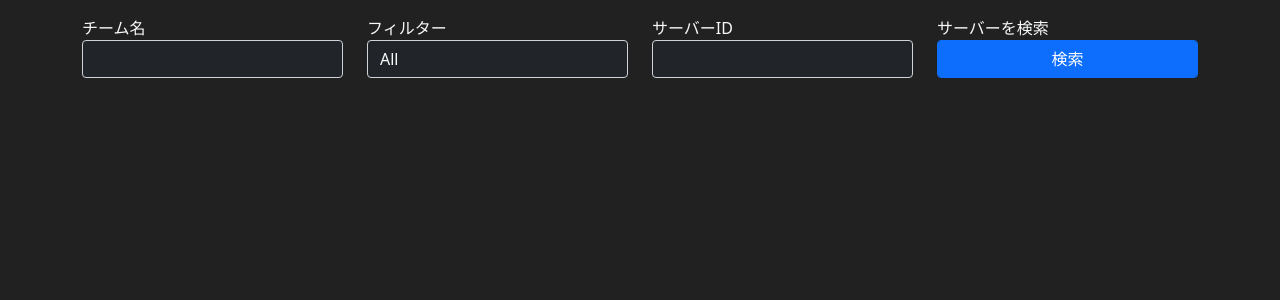
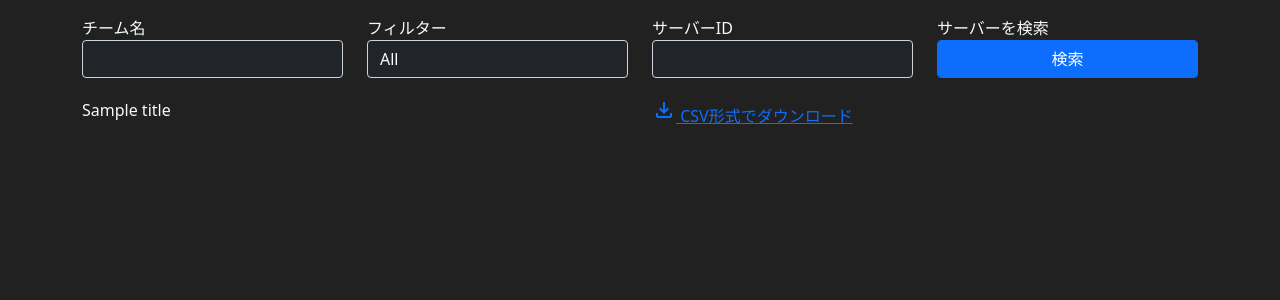
Before and after one commit to Yumax-panda/stats-backend, a FastAPI app: template templates/guild_details.html in a window 1280 px wide. Shown: the part 59-359 px from the top of the page. Run offline with FastAPI, Linux system fonts and the light colour scheme; the template is opened without the code that fills it: most values are stand-ins (such as "Sample title", 1, 10 or a date in 2020); parts of the project's set-up code (start-up, migrations or seed data) failed here and were passed over.

Commit message:
bring
edirect func to util.js

```diff
--- a/templates/guild_details.html
+++ b/templates/guild_details.html
@@ -3,6 +3,7 @@
 {% extends "application.html" %}
 
 {% block body %}
+<script src="{{ url_for('static', path='util.js') }}"></script>
 <div class="container">
 
     <div role="main" class="pb3">
@@ -35,6 +36,15 @@
 
             </div>
         </form>
+
+        <div id="download" class="row">
+            <div class="col"><div id="guild-name">{{ title }}</div></div>
+            <div class="col">
+                <a href="/api/guild/results/file/{{ key }}">
+                    <p><span class="material-icons-outlined">file_download</span>
+                CSV形式でダウンロード</p></a>
+            </div>
+        </div>
 
         <div class="text-center d-none" id="resultTable">
             <div class="table-responsive">
```
